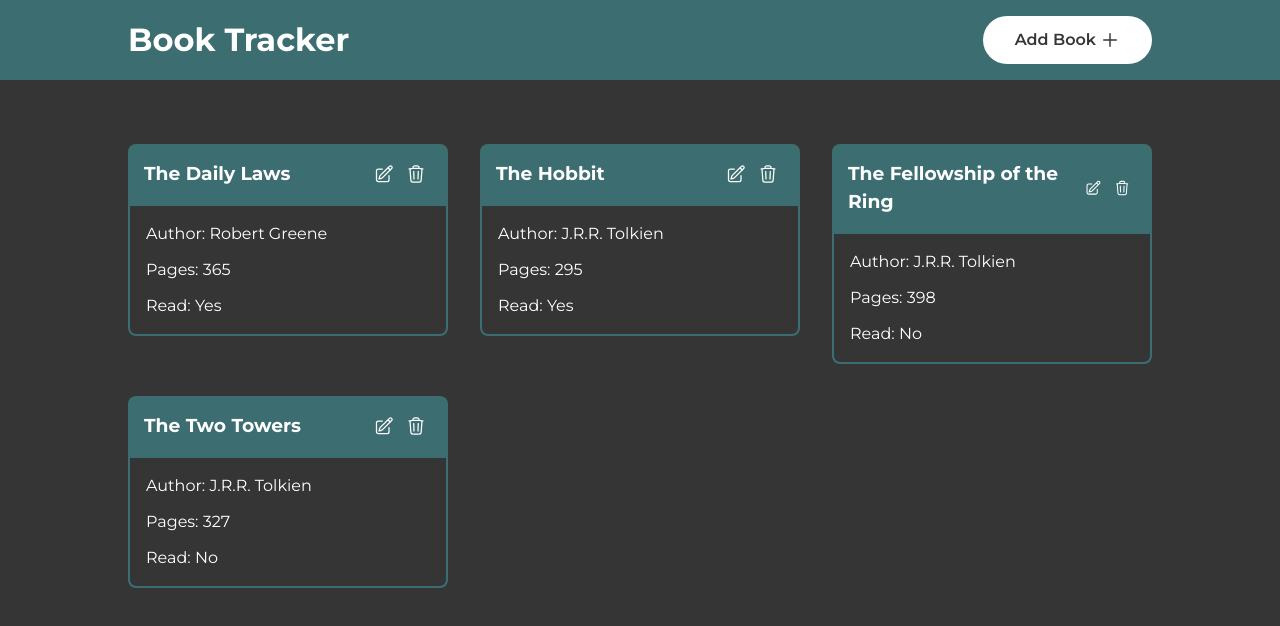
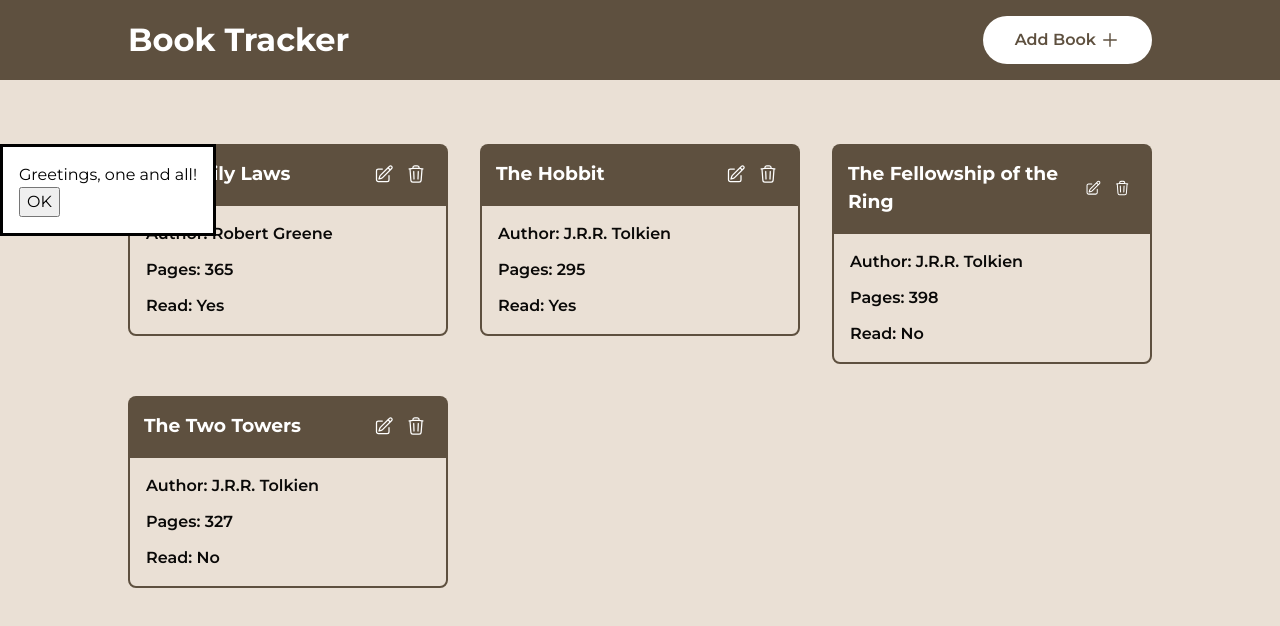
Before and after one commit to sohankancherla/book-tracker, a plain HTML site: page index.html in a window 1280 px wide. Drawn offline with Linux system fonts and the light colour scheme.

Commit message:
Change the color theme of the sight

```diff
--- a/index.html
+++ b/index.html
@@ -42,6 +42,12 @@
                 <p>Read: <span>Yes</span></p>
             </div>
         </div>
+        <dialog open>
+            <p>Greetings, one and all!</p>
+            <form method="dialog">
+              <button>OK</button>
+            </form>
+        </dialog>
     </main>
 </body>
 </html>
--- a/style.css
+++ b/style.css
@@ -33,18 +33,21 @@ p, h1, h2, h3, h4, h5, h6 {
 }
 
 :root {
-    --green: #3c6e71;
-    --dark: #353535;
+    --brown: #5e503f;
+    --cream: #eae0d5;
     --gray: #d3d3d3;
-    color: white;
-    background-color: var(--dark);
+    --dark: #0a0908;
+    --white: #ffffff;
+    color: var(--dark);
+    background-color: var(--cream);
 }
 
 header {
-    background-color: var(--green);
+    background-color: var(--brown);
     display: flex;
     justify-content: space-between;
     padding: 16px 10%;
+    color: var(--white);
 }
 
 main {
@@ -57,7 +60,7 @@ main {
 .card {
     display: flex;
     flex-direction: column;
-    background-color: var(--dark);
+    background-color: var(--cream);
 }
 
 .card-header {
@@ -66,17 +69,19 @@ main {
     padding: 16px;
     border-top-left-radius: 8px;
     border-top-right-radius: 8px;
-    background-color: var(--green);
+    background-color: var(--brown);
+    color: var(--white);
 }
 
 .card-body {
     padding: 16px;
-    border: solid 2px var(--green);
+    border: solid 2px var(--brown);
     border-bottom-left-radius: 8px;
     border-bottom-right-radius: 8px;
     display: flex;
     flex-direction: column;
     gap: 12px;
+    font-weight: 600;
 }
 
 .icons {
@@ -90,7 +95,7 @@ main {
 }
 
 .button-icon {
-    background-color: var(--green);
+    background-color: var(--brown);
     border: none;
     stroke: white;
 }
@@ -100,8 +105,8 @@ main {
 }
 
 .add {
-    color: var(--dark);
-    stroke: var(--dark);
+    color: var(--brown);
+    stroke: var(--brown);
     font-weight: 600;
     display: flex;
     align-items: center;
```
